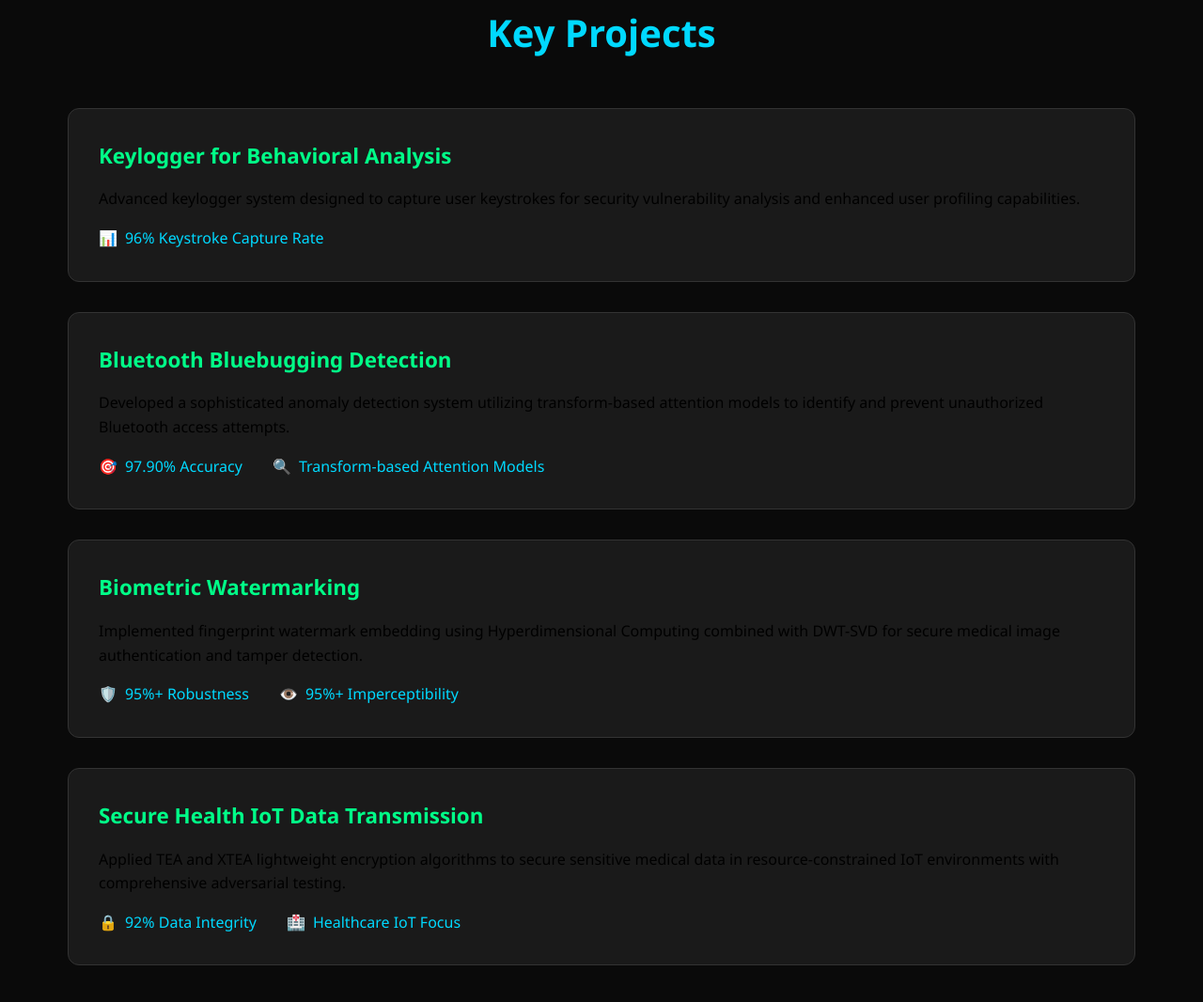
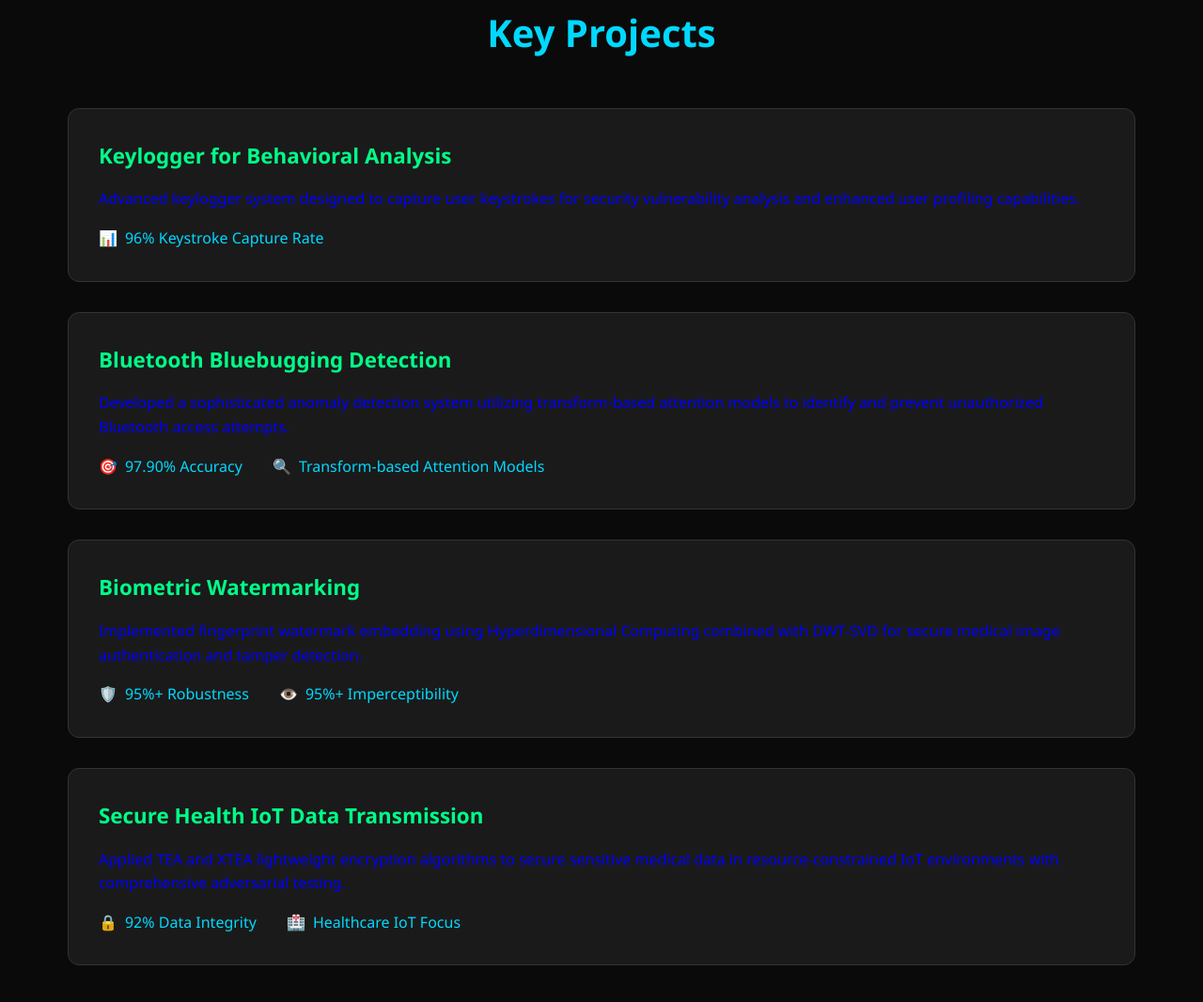
Before and after one commit to rheacharis/rheacharis.github.io, a plain HTML site: page index.html in a window 1280 px wide. Shown: the part 1984-3050 px from the top of the page at 94% size. Drawn offline with Linux system fonts and the light colour scheme.

Commit message:
final commit

```diff
--- a/index.html
+++ b/index.html
@@ -524,6 +524,7 @@
 
         .project-links {
                text-decoration: none;
+               color:blue;
         }
 
         .text-color {
@@ -620,7 +621,7 @@
                     <a href="https://github.com/rheacharis/keylogger" class="project-links" >
                     <h3>Keylogger for Behavioral Analysis</h3>
 
-                    <p style="color:black">Advanced keylogger system designed to capture user keystrokes for security vulnerability analysis and enhanced user profiling capabilities.</p>
+                    <p>Advanced keylogger system designed to capture user keystrokes for security vulnerability analysis and enhanced user profiling capabilities.</p>
                     <div class="project-metrics">
                         <div class="metric">
                             <span>📊</span>
@@ -634,7 +635,7 @@
                 <div class="project-card">
                      <a href="https://github.com/rheacharis/Bluebugging" class="project-links" >
                     <h3>Bluetooth Bluebugging Detection</h3>
-                    <p style="color:black">Developed a sophisticated anomaly detection system utilizing transform-based attention models to identify and prevent unauthorized Bluetooth access attempts.</p>
+                    <p>Developed a sophisticated anomaly detection system utilizing transform-based attention models to identify and prevent unauthorized Bluetooth access attempts.</p>
                     <div class="project-metrics">
                         <div class="metric">
                             <span>🎯</span>
@@ -651,7 +652,7 @@
                 <div class="project-card">
                      <a href="https://github.com/rheacharis/Biometric-watermarking" class="project-links" >
                     <h3>Biometric Watermarking</h3>
-                    <p style="color:black">Implemented fingerprint watermark embedding using Hyperdimensional Computing combined with DWT-SVD for secure medical image authentication and tamper detection.</p>
+                    <p>Implemented fingerprint watermark embedding using Hyperdimensional Computing combined with DWT-SVD for secure medical image authentication and tamper detection.</p>
                     <div class="project-metrics">
                         <div class="metric">
                             <span>🛡️</span>
@@ -669,7 +670,7 @@
                     <a href="https://github.com/rheacharis/Securing-healthcare-iot-devices" class="project-links" >
                     <h3>Secure Health IoT Data Transmission</h3>
 
-                    <p style="color:black">Applied TEA and XTEA lightweight encryption algorithms to secure sensitive medical data in resource-constrained IoT environments with comprehensive adversarial testing.</p>
+                    <p >Applied TEA and XTEA lightweight encryption algorithms to secure sensitive medical data in resource-constrained IoT environments with comprehensive adversarial testing.</p>
                     <div class="project-metrics">
                         <div class="metric">
                             <span>🔒</span>
```
